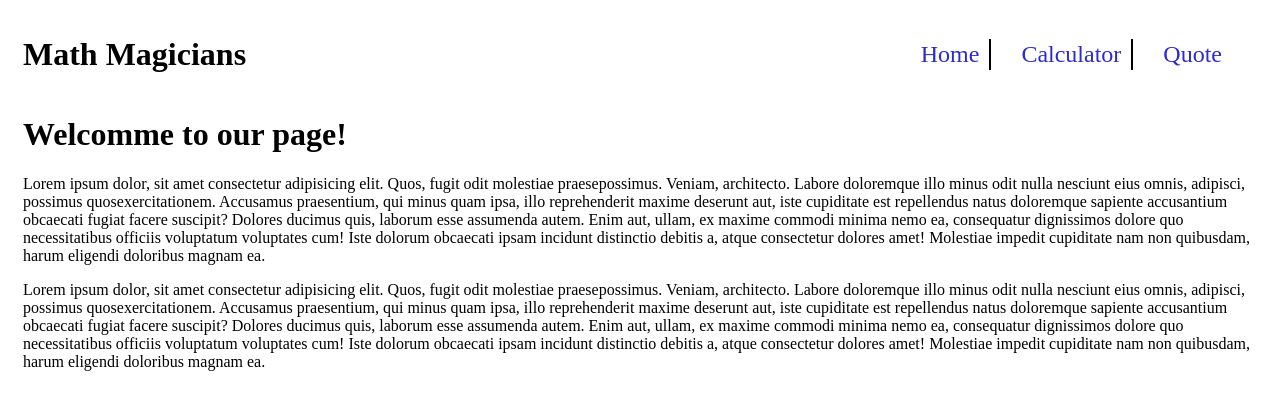
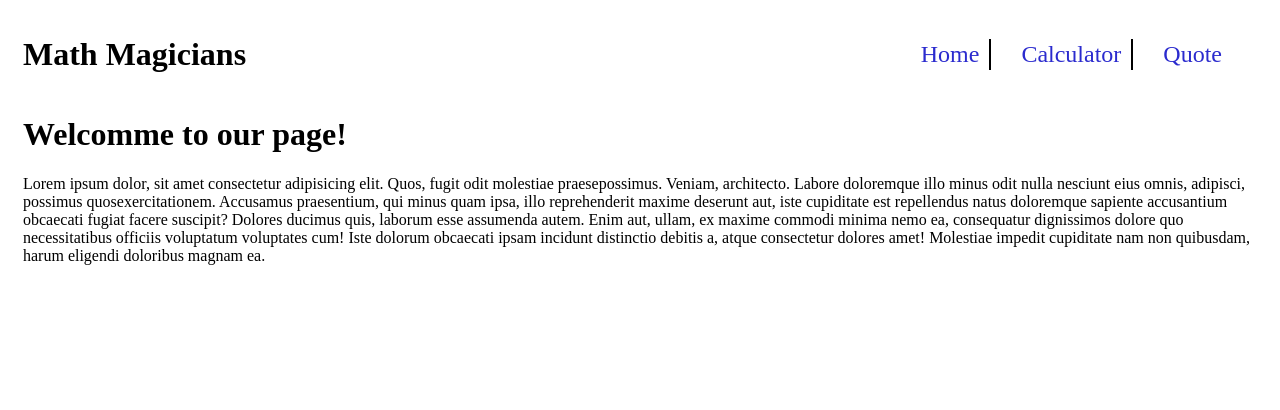
Before and after one commit to mahbubul14/math-magicians, a React (Create React App) app: page / in a window 1280 px wide. Shown: the top 410 px of the page. Built offline with nearby package versions, Linux system fonts and the light colour scheme.

Commit message:
Enable eslint for max length

```diff
--- a/src/components/Home.js
+++ b/src/components/Home.js
@@ -1,4 +1,3 @@
-/* eslint-disable max-len */
 import React from 'react';
 import { Route } from 'react-router-dom';
 
@@ -7,15 +6,19 @@ const Home = () => (
     <div>
       <h1>Welcomme to our page!</h1>
       <p>
-        Lorem ipsum dolor, sit amet consectetur adipisicing elit. Quos, fugit odit molestiae praesepossimus. Veniam, architecto. Labore doloremque illo minus odit nulla nesciunt eius omnis, adipisci, possimus quosexercitationem.
-        Accusamus praesentium, qui minus quam ipsa, illo reprehenderit maxime deserunt aut, iste cupiditate est repellendus natus doloremque sapiente accusantium obcaecati fugiat facere suscipit? Dolores ducimus quis, laborum esse assumenda autem.
-        Enim aut, ullam, ex maxime commodi minima nemo ea, consequatur dignissimos dolore quo necessitatibus officiis voluptatum voluptates cum! Iste dolorum obcaecati ipsam incidunt distinctio debitis a, atque consectetur dolores amet!
-        Molestiae impedit cupiditate nam non quibusdam, harum eligendi doloribus magnam ea.
-      </p>
-      <p>
-        Lorem ipsum dolor, sit amet consectetur adipisicing elit. Quos, fugit odit molestiae praesepossimus. Veniam, architecto. Labore doloremque illo minus odit nulla nesciunt eius omnis, adipisci, possimus quosexercitationem.
-        Accusamus praesentium, qui minus quam ipsa, illo reprehenderit maxime deserunt aut, iste cupiditate est repellendus natus doloremque sapiente accusantium obcaecati fugiat facere suscipit? Dolores ducimus quis, laborum esse assumenda autem.
-        Enim aut, ullam, ex maxime commodi minima nemo ea, consequatur dignissimos dolore quo necessitatibus officiis voluptatum voluptates cum! Iste dolorum obcaecati ipsam incidunt distinctio debitis a, atque consectetur dolores amet!
+        Lorem ipsum dolor, sit amet consectetur adipisicing elit.
+        Quos, fugit odit molestiae praesepossimus.
+        Veniam, architecto.
+        Labore doloremque illo minus odit nulla nesciunt eius omnis, adipisci,
+        possimus quosexercitationem.
+        Accusamus praesentium, qui minus quam ipsa, illo reprehenderit maxime deserunt aut,
+        iste cupiditate est repellendus natus doloremque sapiente accusantium obcaecati
+        fugiat facere suscipit?
+        Dolores ducimus quis, laborum esse assumenda autem.
+        Enim aut, ullam, ex maxime commodi minima nemo ea,
+        consequatur dignissimos dolore quo necessitatibus officiis voluptatum voluptates cum!
+        Iste dolorum obcaecati ipsam incidunt distinctio debitis a,
+        atque consectetur dolores amet!
         Molestiae impedit cupiditate nam non quibusdam, harum eligendi doloribus magnam ea.
       </p>
     </div>
```
